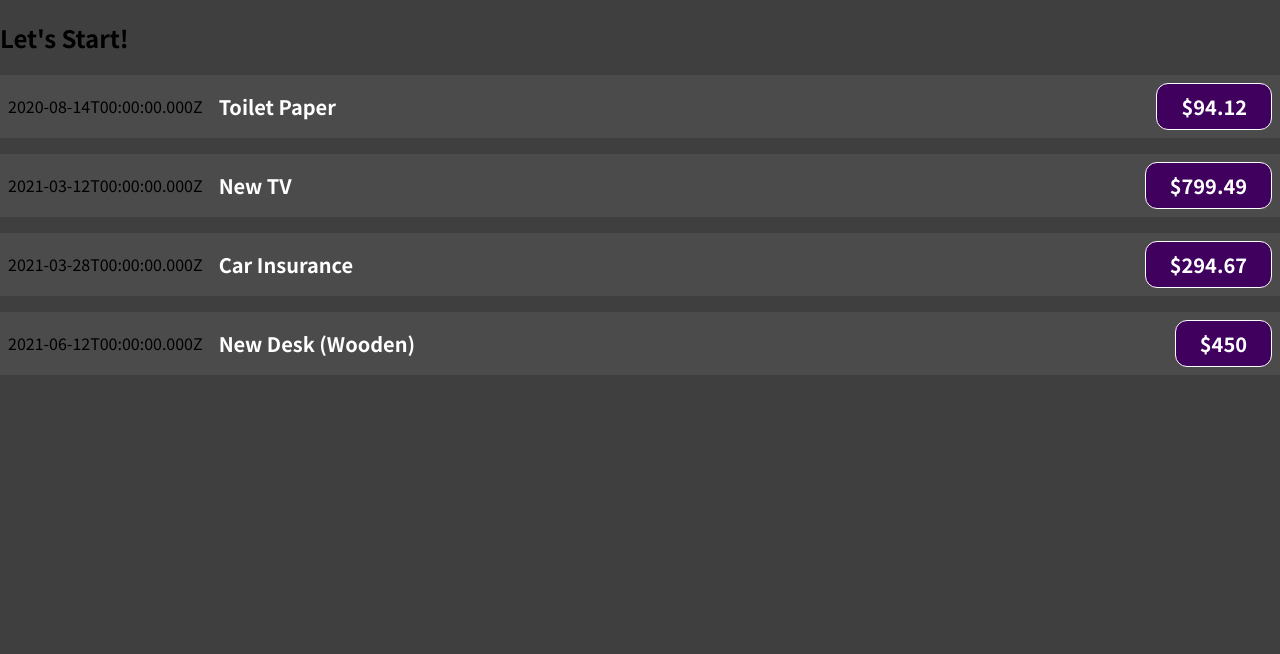
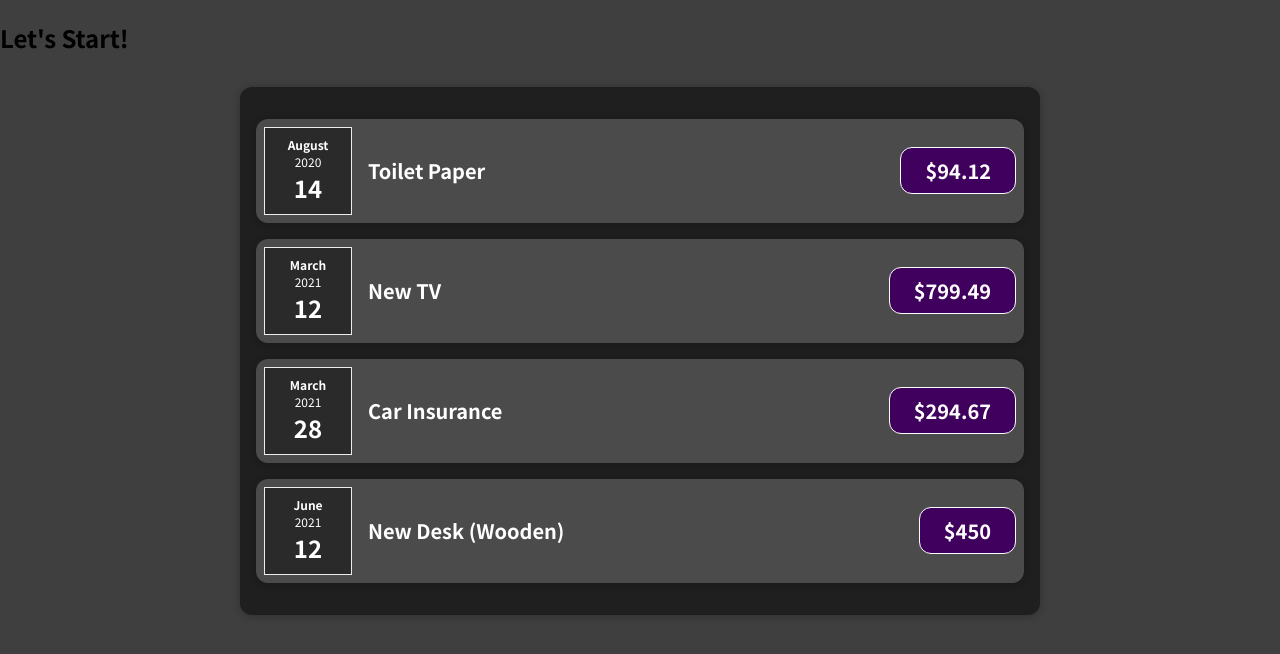
Before and after one commit to SarvinTorkaman/expensetracker-maximilian-react-course, a React (Create React App) app: page / in a window 1280 px wide. Shown: the top 654 px of the page. Built offline with nearby package versions, Linux system fonts and the light colour scheme.

Commit message:
organizing the component folder and adding a wrapper commmponet named Card

```diff
--- a/src/App.js
+++ b/src/App.js
@@ -1,5 +1,4 @@
-import ExpenseItems from "./components/ExpenseItems";
-
+import Expenses from './components/Expenses/Expenses';
 function App() {
   const expenses = [
     {
@@ -25,11 +24,8 @@
   return (
     <div>
       <h2>Let's Start!</h2>
-      < ExpenseItems title= {expenses[0].title} amount= {expenses[0].amount} date={expenses[0].date}/>
-      < ExpenseItems title= {expenses[1].title} amount= {expenses[1].amount} date={expenses[1].date}/>
-      < ExpenseItems title= {expenses[2].title} amount= {expenses[2].amount} date={expenses[2].date}/>
-      < ExpenseItems title= {expenses[3].title} amount= {expenses[3].amount} date={expenses[3].date}/>
-    </div>
+      <Expenses expenses={expenses} />
+       </div>
   );
 }
 
--- /dev/null
+++ b/src/components/Expenses/ExpenseDate.css
@@ -0,0 +1,26 @@
+.expense-date {
+    display: flex;
+    flex-direction: column;
+    width: 5.5rem;
+    height: 5.5rem;
+    border: 1px solid #ececec;
+    background-color: #2a2a2a;
+    color: white;
+    /* border-radius: 12px; */
+    align-items: center;
+    justify-content: center;
+  }
+
+  .expense-date__month {
+    font-size: 0.75rem;
+    font-weight: bold;
+  }
+
+  .expense-date__year {
+    font-size: 0.75rem;
+  }
+
+  .expense-date__day {
+    font-size: 1.5rem;
+    font-weight: bold;
+  }
--- /dev/null
+++ b/src/components/Expenses/ExpenseDate.js
@@ -0,0 +1,16 @@
+import React from 'react';
+import './ExpenseDate.css'
+export default function ExpenseDate(props) {
+
+    const month= props.date.toLocaleString("en-Us", {month: "long"})
+    const day= props.date.toLocaleString("en-Us", {day: "numeric"})
+    const year = props.date.getFullYear();
+
+
+    return (  <div  className='expense-date'>
+        <div className='expense-date__month'>{month}</div>
+        <div className='expense-date__year'>{year}</div>
+        <div className='expense-date__day'>{day}</div>
+
+        </div>)
+}
--- a/src/components/ExpenseItems.js
+++ b/src/components/Expenses/ExpenseItems.js
@@ -1,16 +1,20 @@
 import React from 'react'
 import "./ExpenseItems.css"
+import ExpenseDate from "./ExpenseDate"
+import Card from "../UI/Card"
+
+
+export default function ExpenseItems(props){
 
 
 
-export default function ExpenseItems(props){
-    return (<div  className='expense-item'>
+    return (<Card  className='expense-item'>
 
-        <div>{props.date.toISOString()}</div>
+        <ExpenseDate  date={props.date}/>
         <div className='expense-item__description'>
              <h2 className='expense-item__description h2'> {props.title}</h2>
              <div className='expense-item__price'>${props.amount}</div>
 
         </div>
-        </div>)
+        </Card>)
 }
--- /dev/null
+++ b/src/components/Expenses/Expenses.css
@@ -0,0 +1,8 @@
+.expenses {
+  padding: 1rem;
+  background-color: rgb(31, 31, 31);
+  margin: 2rem auto;
+  width: 50rem;
+  max-width: 95%;
+
+}
--- /dev/null
+++ b/src/components/Expenses/Expenses.js
@@ -0,0 +1,15 @@
+import React from 'react';
+import ExpenseItems from './ExpenseItems';
+import "./Expenses.css";
+import Card from '../UI/Card';
+export default function Expenses(props){
+return(
+<Card className='expenses'>
+    < ExpenseItems title= {props.expenses[0].title} amount= {props.expenses[0].amount} date={props.expenses[0].date}/>
+    < ExpenseItems title= {props.expenses[1].title} amount= {props.expenses[1].amount} date={props.expenses[1].date}/>
+    < ExpenseItems title= {props.expenses[2].title} amount= {props.expenses[2].amount} date={props.expenses[2].date}/>
+    < ExpenseItems title= {props.expenses[3].title} amount= {props.expenses[3].amount} date={props.expenses[3].date}/>
+</Card>
+
+)
+}
--- /dev/null
+++ b/src/components/UI/Card.css
@@ -0,0 +1,4 @@
+.card{
+    border-radius: 12px;
+    box-shadow: 0 1px 8px rgba(0, 0, 0, 0.25);
+}
--- /dev/null
+++ b/src/components/UI/Card.js
@@ -0,0 +1,14 @@
+import React from 'react'
+import "./Card.css"
+
+export default function Card(props){
+    const classes= "card " + props.className ;
+    return(
+        <div className= {classes}>
+            {props.children}
+
+
+        </div>
+
+    )
+}
```
Also changed, not shown: src/components/Expenses/ExpenseItems.css (renamed from src/components/ExpenseItems.css).
